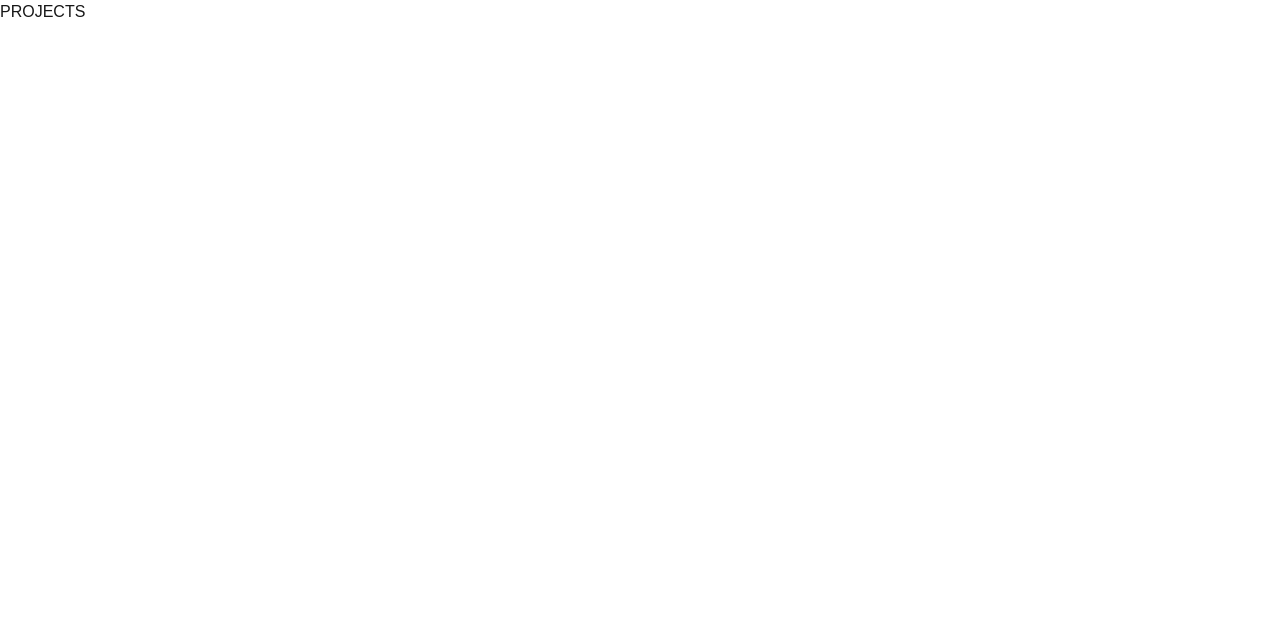
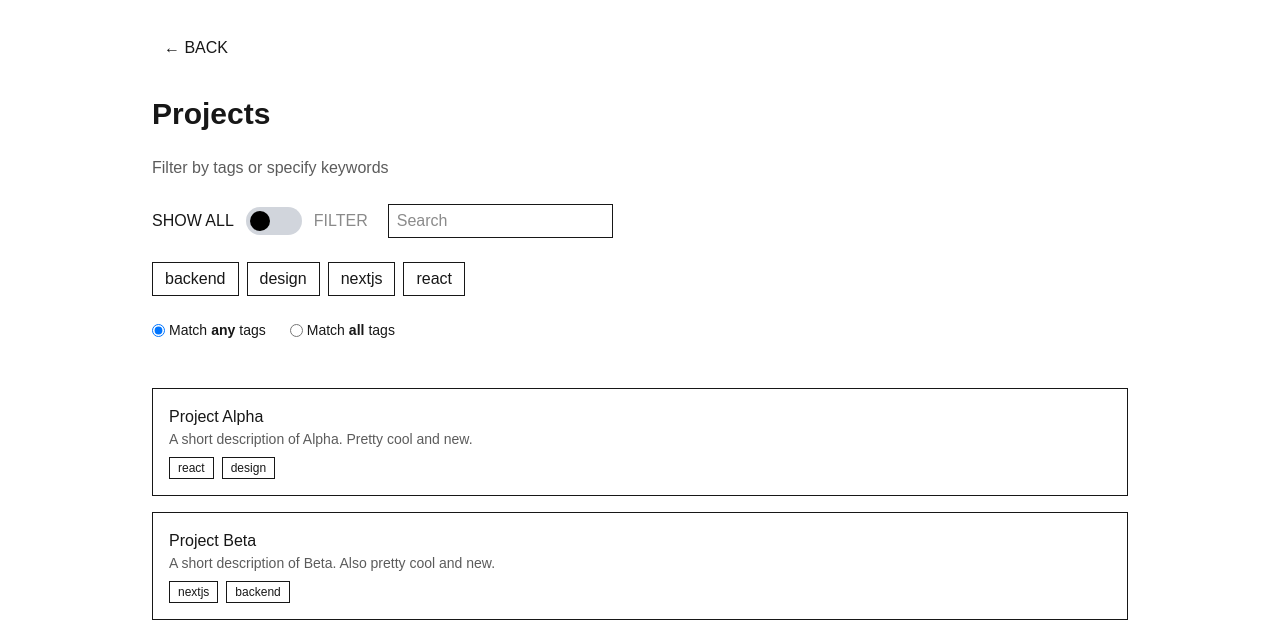
Before and after one commit to tsaulnier/software-portfolio, a Next.js app: page /projects in a window 1280 px wide. Shown: the top 642 px of the page. Built offline with nearby package versions, Linux system fonts and the light colour scheme.

Commit message:
rudimentary projects page, awaiting style and actual projects to populate.

```diff
--- /dev/null
+++ b/app/projects/ProjectsClient.tsx
@@ -0,0 +1,159 @@
+"use client";
+
+import { useState, useMemo } from "react";
+import Link from "next/link";
+
+type Project = {
+  id: string;
+  title: string;
+  description: string;
+  tags: string[];
+};
+
+type Props = {
+  projects: Project[];
+  allTags: string[];
+};
+
+export default function ProjectsClient({ projects, allTags }: Props) {
+  const [selectedTags, setSelectedTags] = useState<string[]>([]);
+  const [matchMode, setMatchMode] = useState<"any" | "all">("any");
+  const [searchQuery, setSearchQuery] = useState("");
+  const [viewMode, setViewMode] = useState<"all" | "filter">("all");
+
+  const filteredProjects = useMemo(() => {
+    if (viewMode === "all") return projects;
+
+    return projects.filter((project) => {
+      const matchesSearch =
+        searchQuery === "" ||
+        project.title.toLowerCase().includes(searchQuery.toLowerCase()) ||
+        project.description.toLowerCase().includes(searchQuery.toLowerCase());
+
+      const matchesTags =
+        selectedTags.length === 0 ||
+        (matchMode === "any"
+          ? selectedTags.some((tag) => project.tags.includes(tag))
+          : selectedTags.every((tag) => project.tags.includes(tag)));
+
+      return matchesSearch && matchesTags;
+    });
+  }, [projects, selectedTags, matchMode, searchQuery, viewMode]);
+
+  function toggleTag(tag: string) {
+    setSelectedTags((prev) =>
+      prev.includes(tag)
+        ? prev.filter((t) => t !== tag)
+        : [...prev, tag]
+    );
+  }
+
+  return (
+    <>
+      {/* Back */}
+      <nav style={{ padding: "0.75rem" }}>
+        <Link href="/">← BACK</Link>
+      </nav>
+
+      {/* Title */}
+      <h1 className="text-3xl font-semibold">Projects</h1>
+      <p className="opacity-70">
+        Filter by tags or specify keywords
+      </p>
+
+      {/* Top controls */}
+      <div className="flex items-center gap-3">
+        <span className={viewMode === "all" ? "font-medium" : "opacity-50"}>
+            SHOW ALL
+        </span>
+
+        <label className="relative inline-flex items-center cursor-pointer">
+            <input
+            type="checkbox"
+            checked={viewMode === "filter"}
+            onChange={() =>
+                setViewMode((v) => (v === "all" ? "filter" : "all"))
+            }
+            className="sr-only peer"
+            />
+
+            <div className="w-14 h-7 bg-gray-300 rounded-full peer-checked:bg-gray-400 transition-colors" />
+
+            <div className="absolute left-1 top-1 w-5 h-5 bg-black rounded-full transition-transform peer-checked:translate-x-7" />
+        </label>
+
+        <span className={viewMode === "filter" ? "font-medium" : "opacity-50"}>
+            FILTER
+        </span>
+
+
+
+
+        <input
+          placeholder="Search"
+          value={searchQuery}
+          onChange={(e) => setSearchQuery(e.target.value)}
+          className="border px-2 py-1 ml-2"
+        />
+      </div>
+
+      {/* Match mode */}
+
+      {/* Section A: tag toggles */}
+      <div className="flex flex-wrap gap-2">
+        {allTags.map((tag) => (
+          <button
+            key={tag}
+            onClick={() => toggleTag(tag)}
+            className={`px-3 py-1 border ${
+              selectedTags.includes(tag) && "bg-gray-200"
+            }`}
+          >
+            {tag}
+          </button>
+        ))}
+      </div>
+
+      <div className="flex gap-6 text-sm">
+        <label className="flex gap-1 items-center">
+          <input
+            type="radio"
+            checked={matchMode === "any"}
+            onChange={() => setMatchMode("any")}
+          />
+          Match <strong>any</strong> tags
+        </label>
+
+        <label className="flex gap-1 items-center">
+          <input
+            type="radio"
+            checked={matchMode === "all"}
+            onChange={() => setMatchMode("all")}
+          />
+          Match <strong>all</strong> tags
+        </label>
+      </div>
+
+      {/* Section B: project list */}
+      <div className="space-y-4 pt-6">
+        {filteredProjects.map((project) => (
+          <div
+            key={project.id}
+            className="border p-4 cursor-pointer hover:bg-gray-50"
+          >
+            <div className="font-medium">{project.title}</div>
+            <p className="text-sm opacity-70">{project.description}</p>
+
+            <div className="flex gap-2 mt-2 text-xs">
+              {project.tags.map((tag) => (
+                <span key={tag} className="border px-2 py-0.5">
+                  {tag}
+                </span>
+              ))}
+            </div>
+          </div>
+        ))}
+      </div>
+    </>
+  );
+}
--- a/app/projects/page.tsx
+++ b/app/projects/page.tsx
@@ -1,10 +1,16 @@
-"use client";
+// app/projects/page.tsx
+import ProjectsClient from "./ProjectsClient";
+import { projects } from "@/data/projects";
 
-export default function Projects(){
+export default function ProjectsPage() {
 
-return (
-    <main>
-        PROJECTS
+    const allTags = Array.from(
+        new Set(projects.flatMap((project) => project.tags))
+    ).sort();
+
+  return (
+    <main className="max-w-5xl mx-auto p-6 space-y-6">
+      <ProjectsClient projects={projects} allTags={allTags} />
     </main>
-    )
+  );
 }
--- /dev/null
+++ b/data/projects.ts
@@ -0,0 +1,24 @@
+export type Project = {
+  id: string;        // stable unique ID
+  slug: string;      // maps to image folder
+  title: string;
+  description: string;
+  tags: string[];
+};
+
+export const projects: Project[] = [
+  {
+    id: "0",
+    slug: "alpha",
+    title: "Project Alpha",
+    description: "A short description of Alpha. Pretty cool and new.",
+    tags: ["react", "design"],
+  },
+  {
+    id: "1",
+    slug: "beta",
+    title: "Project Beta",
+    description: "A short description of Beta. Also pretty cool and new.",
+    tags: ["nextjs", "backend"],
+  },
+];
```
Also changed, not shown: 1 other file (tests, documents, lock files or other folders).
